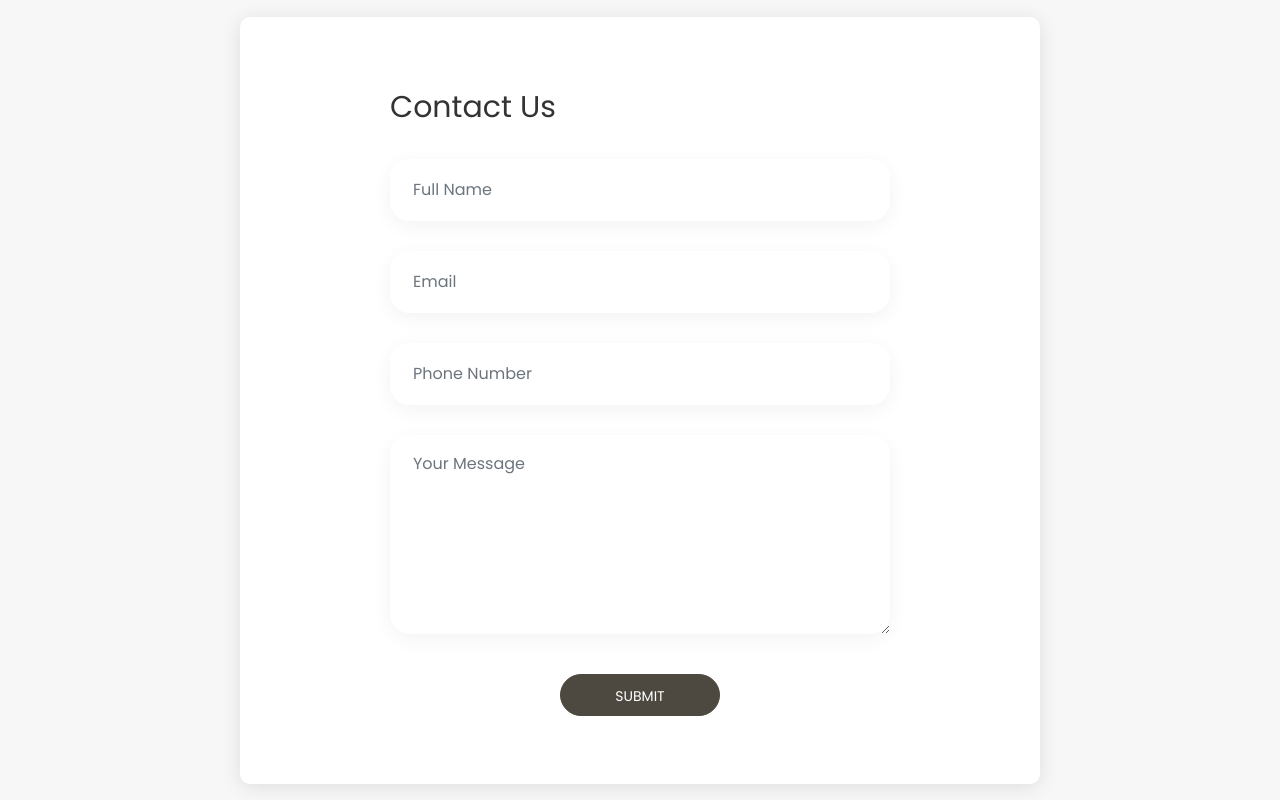
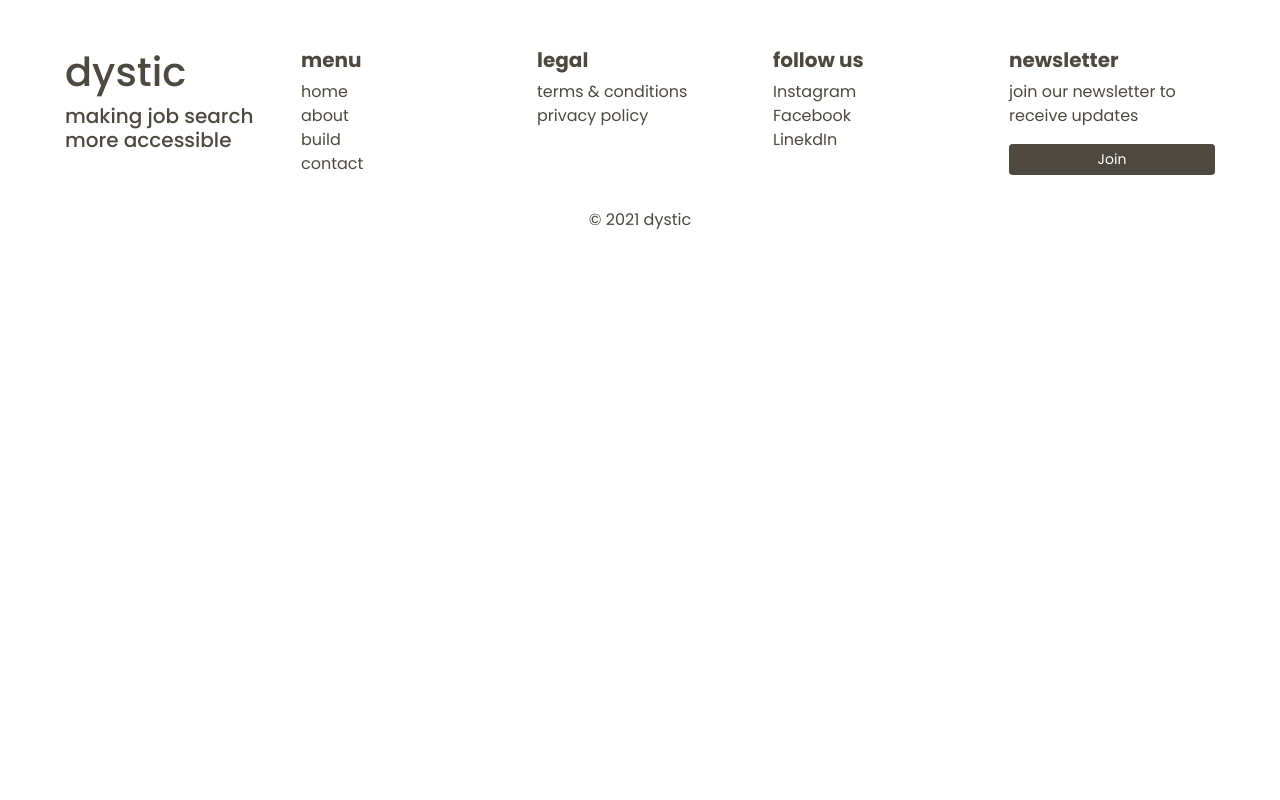
Before and after one commit to arnavs-0/dystic, a React (Create React App) app: page / in a window 1280 px wide. Shown: the top 800 px of the page. Built offline with nearby package versions, Linux system fonts and the light colour scheme.

Commit message:
Begin routing with react-router-dom

```diff
--- a/package.json
+++ b/package.json
@@ -12,6 +12,7 @@
     "react-bootstrap": "^1.4.0",
     "react-dom": "^17.0.1",
     "react-onboarding-pro": "^0.5.1",
+    "react-router-dom": "^5.2.0",
     "react-scripts": "4.0.1",
     "web-vitals": "^1.0.1"
   },
--- a/src/App.js
+++ b/src/App.js
@@ -1,17 +1,28 @@
 import logo from './logo.svg';
 import './App.scss';
+import {Route, Switch, BrowserRouter} from 'react-router-dom'
 
 // Common Components
 import Footer from "./Components/common/Footer";
 import Contact from './Components/Pages/Contact';
 
+// Page Components
+import Register from "./Components/Pages/Register";
+import Login from "./Components/Pages/Login";
+
 function App() {
-  return (
-    <div className="App">
-      <Contact />
-      <Footer />
-    </div>
-  );
+    return (
+        <div className="App">
+            <BrowserRouter>
+                <Switch>
+                    <Route path="/contact" exact component={Contact}/>
+                    <Route path="/register" exact component={Register}/>
+                    <Route path="/login" exact component={Login}/>
+                </Switch>
+            </BrowserRouter>
+            <Footer/>
+        </div>
+    );
 }
 
 export default App;
```
Also changed, not shown: 1 other file (tests, documents, lock files or other folders).
